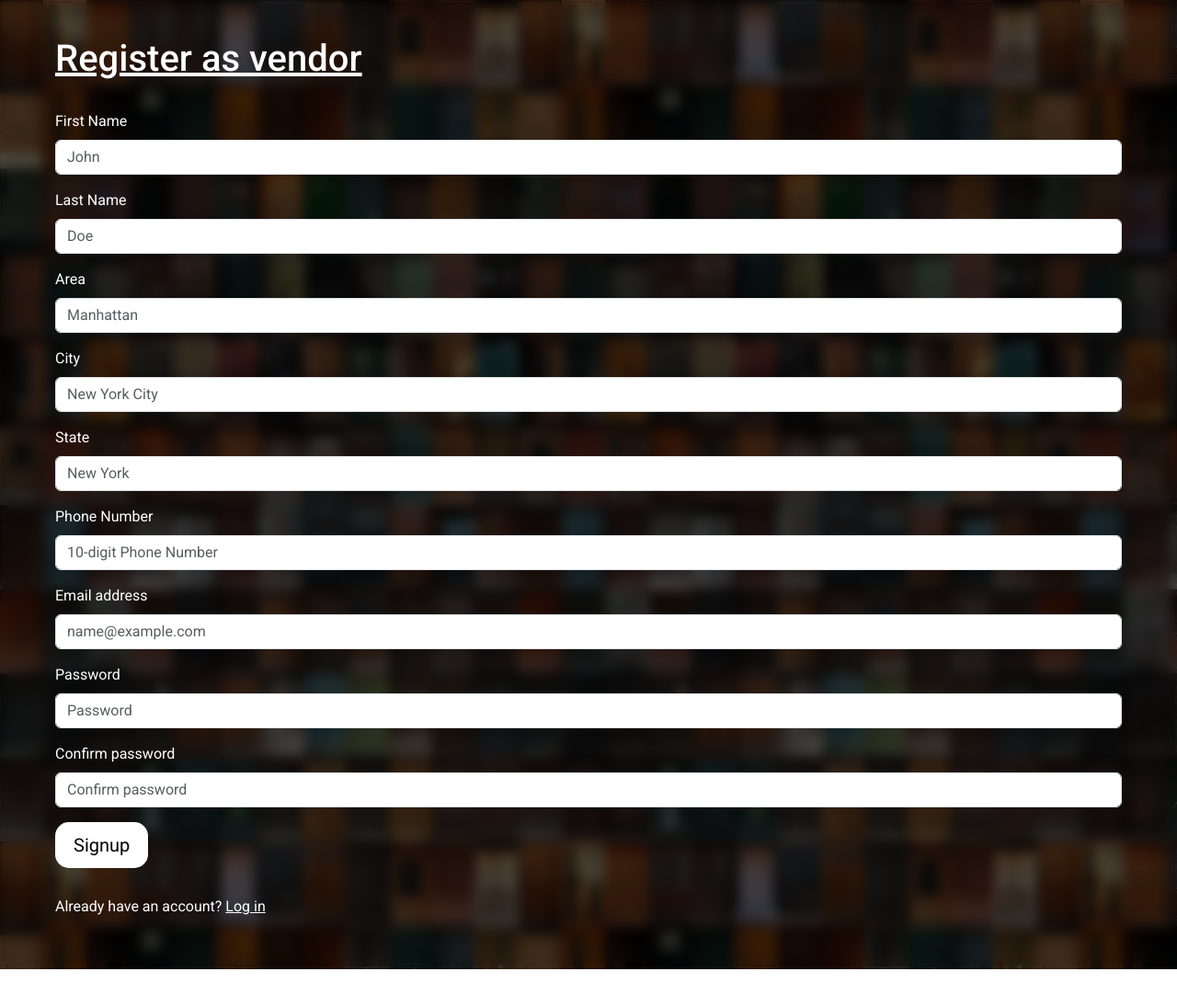
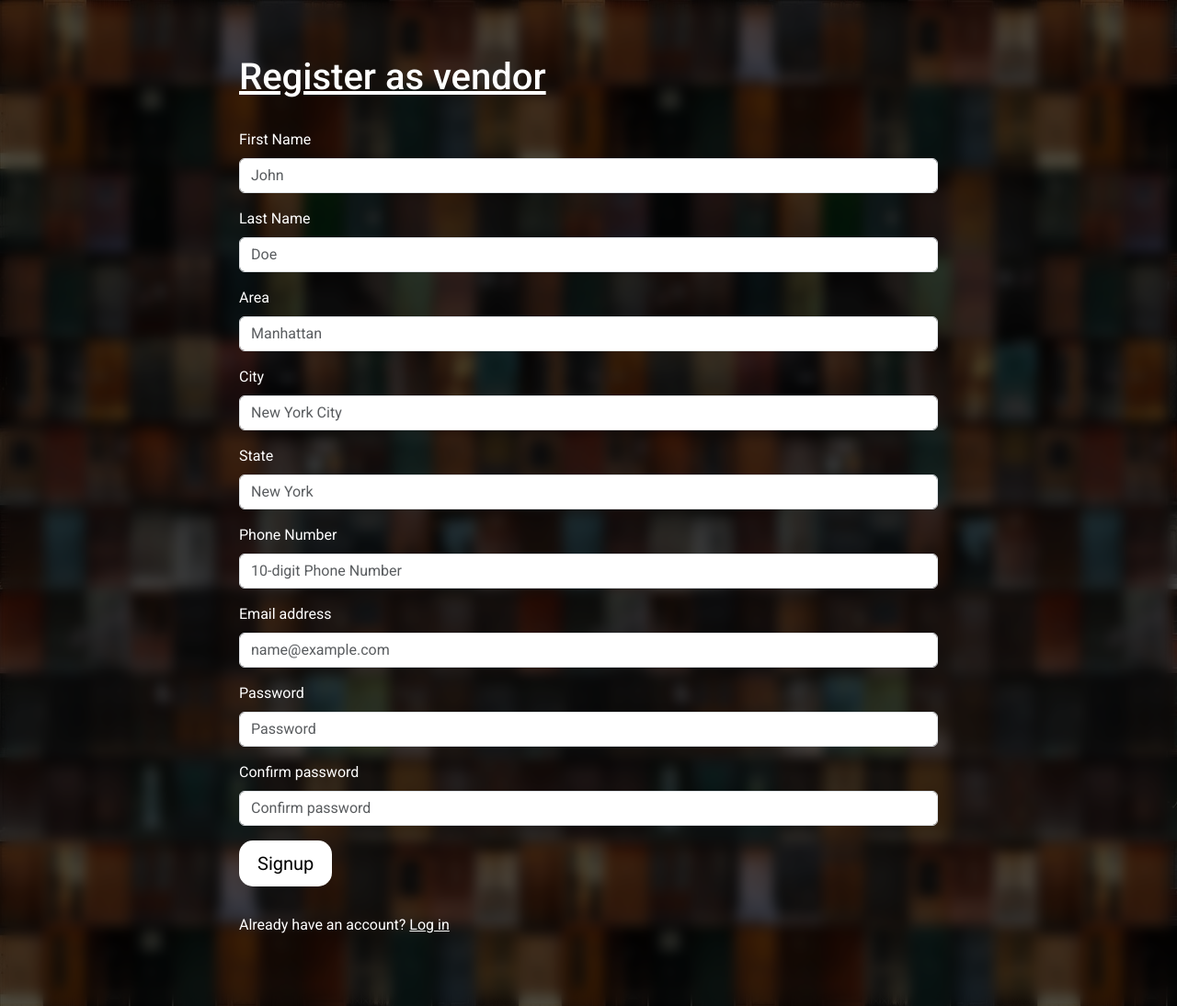
Before and after one commit to AyushShahh/vendor-customer-matching, a Django app: page /accounts/create/vendor in a window 1280 px wide. Shown: the whole page at 92% size. Before the commit the page ends 1054 px from the top, so only its background shows below. Run offline with Django 5.2, Linux system fonts and the light colour scheme; parts of the project's set-up code (start-up, migrations or seed data) failed here and were passed over.

Commit message:
Change auth input fields

```diff
--- a/accounts/templates/accounts/auth.html
+++ b/accounts/templates/accounts/auth.html
@@ -18,6 +18,13 @@
     </title>
     <link href="https://cdn.jsdelivr.net/npm/bootstrap@5.3.3/dist/css/bootstrap.min.css" rel="stylesheet" integrity="sha384-QWTKZyjpPEjISv5WaRU9OFeRpok6YctnYmDr5pNlyT2bRjXh0JMhjY6hW+ALEwIH" crossorigin="anonymous">
     <link href="{% static 'accounts/styles/auth.css' %}" rel="stylesheet">
+    <style>
+         .form-container {
+             max-width: 800px;
+             margin: 0 auto;
+             padding: 20px;
+         }
+    </style>
     {% if action == 'login' %}
         <style>
             .cont {
@@ -32,6 +39,7 @@
 </head>
 <body>
     <div class="cont">
+        <div class="form-container">
             <h1><u>
                 {% if action == 'login' %}
                     Login as
@@ -105,5 +113,6 @@
                 {% endif %}
             </p>
         </div>
+    </div>
 </body>
 </html>
```
Lines whose indentation alone changed are shown as unchanged.
